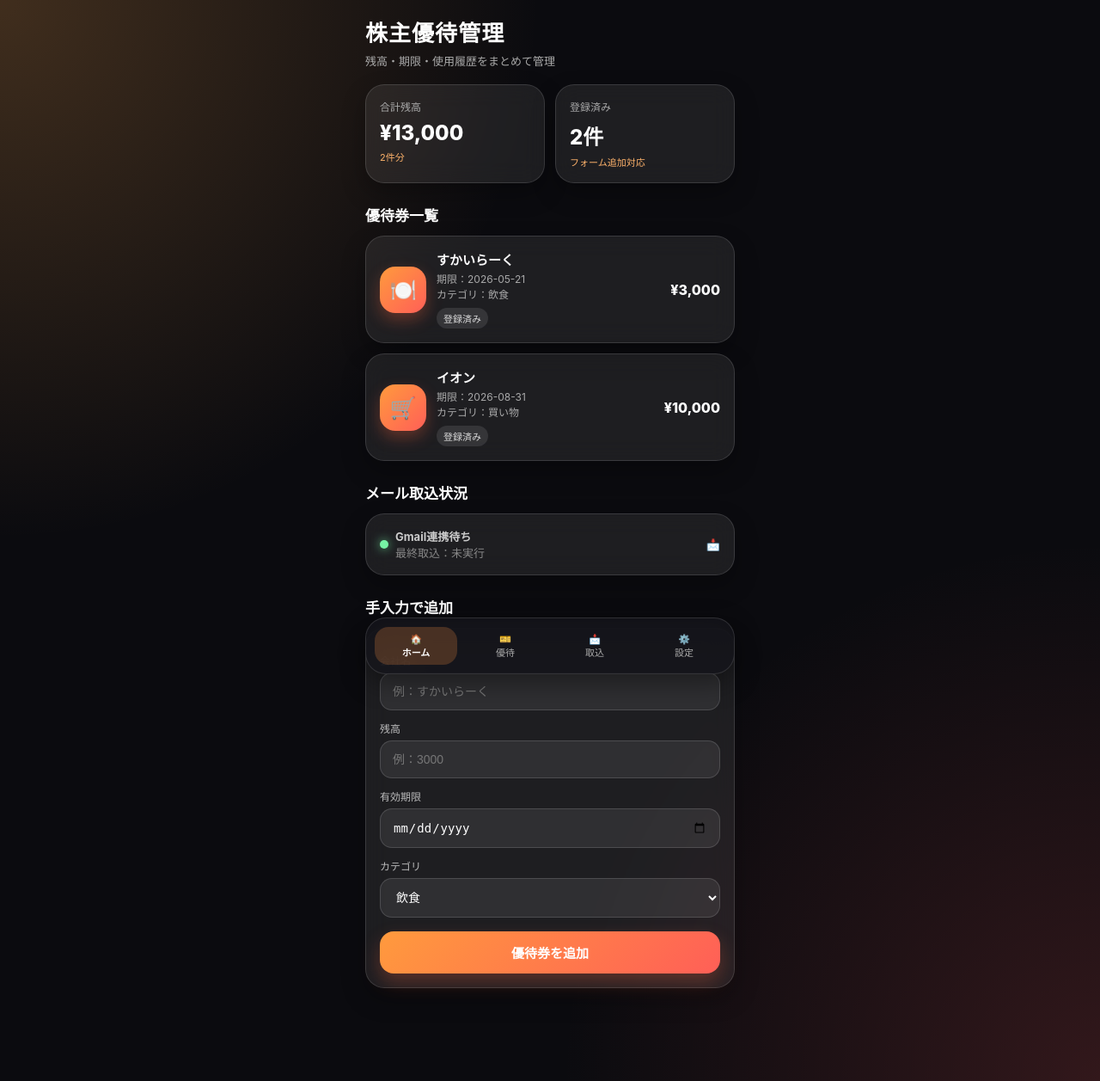
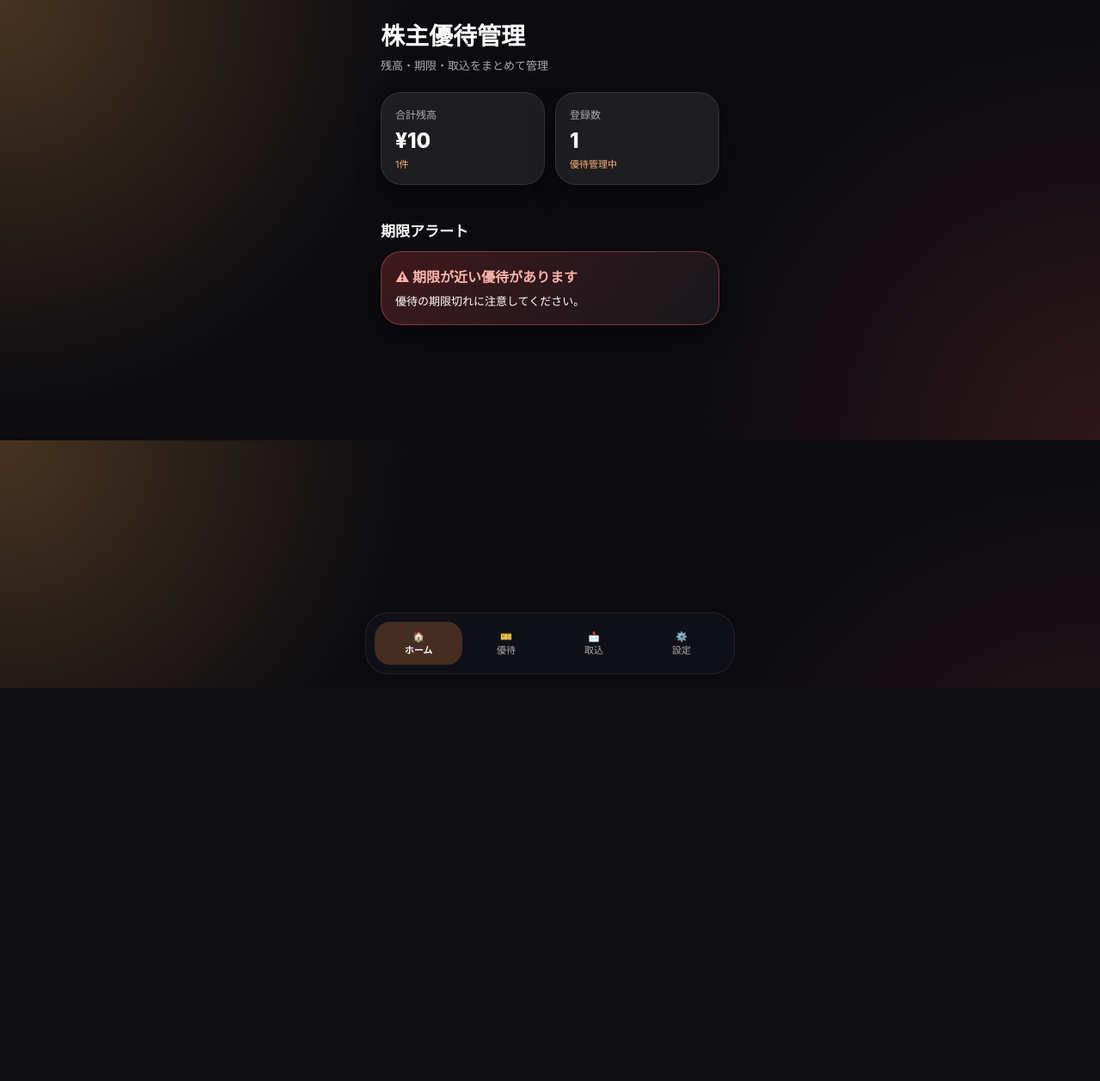
Before and after one commit to k2chanxmx-cloud/kabunushi_app, a Flask app: page / in a window 1280 px wide. Shown: the whole page at 86% size. After the commit the page ends 800 px from the top, so only its background shows below. Run offline with Flask 3, Linux system fonts and the light colour scheme; a database or web service that is not in the repository returns one stand-in record (values such as "Sample title"); some libraries are stand-ins or nearby versions.

Commit message:
Add files via upload

```diff
--- a/app.py
+++ b/app.py
@@ -1,25 +1,60 @@
+import os
+import psycopg2
+from psycopg2.extras import RealDictCursor
 from flask import Flask, render_template, request, redirect, url_for
+from dotenv import load_dotenv
+
+load_dotenv()
 
 app = Flask(__name__)
 
-tickets = [
-    {
-        "company": "すかいらーく",
-        "balance": 3000,
-        "expire_date": "2026-05-21",
-        "category": "飲食",
-    },
-    {
-        "company": "イオン",
-        "balance": 10000,
-        "expire_date": "2026-08-31",
-        "category": "買い物",
-    },
-]
+DATABASE_URL = os.environ.get("DATABASE_URL")
+
+
+def get_conn():
+    return psycopg2.connect(DATABASE_URL)
+
+
+def init_db():
+    with get_conn() as conn:
+        with conn.cursor() as cur:
+            cur.execute("""
+                CREATE TABLE IF NOT EXISTS tickets (
+                    id SERIAL PRIMARY KEY,
+                    company TEXT NOT NULL,
+                    balance INTEGER NOT NULL DEFAULT 0,
+                    expire_date DATE,
+                    category TEXT NOT NULL DEFAULT 'その他',
+                    created_at TIMESTAMP DEFAULT CURRENT_TIMESTAMP
+                );
+            """)
+        conn.commit()
+
+
+@app.before_request
+def before_request():
+    init_db()
 
 
 @app.route("/")
 def home():
+    with get_conn() as conn:
+        with conn.cursor(cursor_factory=RealDictCursor) as cur:
+            cur.execute("""
+                SELECT
+                    id,
+                    company,
+                    balance,
+                    expire_date,
+                    category
+                FROM tickets
+                ORDER BY
+                    expire_date IS NULL,
+                    expire_date ASC,
+                    id DESC;
+            """)
+            tickets = cur.fetchall()
+
     total_balance = sum(ticket["balance"] for ticket in tickets)
     ticket_count = len(tickets)
 
@@ -46,14 +81,16 @@ def add_ticket():
     except ValueError:
         balance = 0
 
-    tickets.append(
-        {
-            "company": company,
-            "balance": balance,
-            "expire_date": expire_date,
-            "category": category,
-        }
-    )
+    if expire_date == "":
+        expire_date = None
+
+    with get_conn() as conn:
+        with conn.cursor() as cur:
+            cur.execute("""
+                INSERT INTO tickets (company, balance, expire_date, category)
+                VALUES (%s, %s, %s, %s);
+            """, (company, balance, expire_date, category))
+        conn.commit()
 
     return redirect(url_for("home"))
 
--- a/requirements.txt
+++ b/requirements.txt
@@ -1,2 +1,4 @@
 Flask
 gunicorn
+psycopg2-binary
+python-dotenv
--- a/templates/index.html
+++ b/templates/index.html
@@ -1,266 +1,351 @@
 <!DOCTYPE html>
 <html lang="ja">
 <head>
-  <meta charset="UTF-8" />
-  <meta name="viewport" content="width=device-width, initial-scale=1.0" />
-  <title>株主優待 管理アプリ</title>
+<meta charset="UTF-8">
+<meta name="viewport" content="width=device-width, initial-scale=1.0">
+
+<title>株主優待管理</title>
 
 <style>
-    * { box-sizing: border-box; }
 
-    body {
-      margin: 0;
-      font-family: -apple-system, BlinkMacSystemFont, "Segoe UI", sans-serif;
-      background:
-        radial-gradient(circle at top left, rgba(255, 170, 80, 0.22), transparent 35%),
-        radial-gradient(circle at bottom right, rgba(255, 90, 90, 0.16), transparent 35%),
-        #0b0b0f;
-      color: #fff;
-      min-height: 100vh;
-      padding: 18px;
+*{
+    box-sizing:border-box;
 }
 
-    .app {
-      max-width: 430px;
-      margin: 0 auto;
-      padding-bottom: 90px;
+body{
+    margin:0;
+    background:
+    radial-gradient(circle at top left, rgba(255,170,80,0.25), transparent 35%),
+    radial-gradient(circle at bottom right, rgba(255,90,90,0.15), transparent 35%),
+    #0b0b10;
+
+    color:white;
+    font-family:-apple-system,BlinkMacSystemFont,"Segoe UI",sans-serif;
 }
 
-    .header { margin-bottom: 18px; }
-
-    .header h1 {
-      font-size: 26px;
-      margin: 0;
-      letter-spacing: 0.04em;
+.app{
+    max-width:430px;
+    margin:auto;
+    padding:20px 18px 120px;
 }
 
-    .header p {
-      margin: 6px 0 0;
-      color: #aaa;
-      font-size: 13px;
+.header{
+    margin-bottom:22px;
 }
 
-    .summary {
-      display: grid;
-      grid-template-columns: 1fr 1fr;
-      gap: 12px;
-      margin-bottom: 18px;
+.header h1{
+    margin:0;
+    font-size:28px;
+    font-weight:800;
 }
 
-    .card {
-      background: rgba(255, 255, 255, 0.08);
-      border: 1px solid rgba(255, 255, 255, 0.13);
-      backdrop-filter: blur(14px);
-      border-radius: 22px;
-      padding: 16px;
-      box-shadow: 0 12px 28px rgba(0,0,0,0.28);
+.header p{
+    margin-top:6px;
+    color:#aaa;
+    font-size:13px;
 }
 
-    .summary-card .label {
-      color: #aaa;
-      font-size: 12px;
-      margin-bottom: 8px;
+.section{
+    display:none;
 }
 
-    .summary-card .value {
-      font-size: 24px;
-      font-weight: 800;
+.section.active{
+    display:block;
 }
 
-    .summary-card .sub {
-      margin-top: 5px;
-      font-size: 11px;
-      color: #ffb36b;
+.card{
+    background:rgba(255,255,255,0.08);
+    border:1px solid rgba(255,255,255,0.1);
+    backdrop-filter:blur(14px);
+    border-radius:24px;
+    padding:16px;
+    margin-bottom:14px;
+    box-shadow:0 12px 30px rgba(0,0,0,0.3);
 }
 
-    .section-title {
-      font-size: 17px;
-      font-weight: 700;
-      margin: 24px 0 12px;
+.summary{
+    display:grid;
+    grid-template-columns:1fr 1fr;
+    gap:12px;
 }
 
-    .ticket {
-      display: flex;
-      gap: 12px;
-      align-items: center;
-      margin-bottom: 12px;
+.summary-label{
+    color:#aaa;
+    font-size:12px;
+    margin-bottom:8px;
 }
 
-    .ticket-icon {
-      width: 54px;
-      height: 54px;
-      border-radius: 18px;
-      display: grid;
-      place-items: center;
-      font-size: 25px;
-      background: linear-gradient(135deg, #ff9a3d, #ff5f57);
-      box-shadow: 0 8px 18px rgba(255, 100, 60, 0.3);
-      flex-shrink: 0;
+.summary-value{
+    font-size:24px;
+    font-weight:800;
 }
 
-    .ticket-main {
-      flex: 1;
-      min-width: 0;
+.summary-sub{
+    margin-top:4px;
+    font-size:11px;
+    color:#ffb36b;
 }
 
-    .ticket-name {
-      font-weight: 800;
-      font-size: 15px;
-      margin-bottom: 4px;
+.section-title{
+    font-size:17px;
+    font-weight:700;
+    margin:26px 0 12px;
 }
 
-    .ticket-meta {
-      color: #aaa;
-      font-size: 12px;
-      line-height: 1.5;
+.ticket{
+    display:flex;
+    align-items:center;
+    gap:12px;
 }
 
-    .ticket-amount {
-      text-align: right;
-      font-weight: 800;
-      font-size: 16px;
+.ticket-icon{
+    width:56px;
+    height:56px;
+    border-radius:18px;
+    display:grid;
+    place-items:center;
+    font-size:25px;
+
+    background:linear-gradient(135deg,#ff9a3d,#ff5f57);
 }
 
-    .badge {
-      display: inline-block;
-      margin-top: 6px;
-      padding: 4px 8px;
-      border-radius: 999px;
-      font-size: 11px;
-      background: rgba(255,255,255,0.1);
-      color: #ddd;
+.ticket-main{
+    flex:1;
 }
 
-    .form-card { margin-top: 12px; }
-
-    label {
-      display: block;
-      margin: 12px 0 6px;
-      color: #bbb;
-      font-size: 12px;
+.ticket-name{
+    font-size:15px;
+    font-weight:800;
+    margin-bottom:5px;
 }
 
-    input, select {
-      width: 100%;
-      padding: 13px 14px;
-      border-radius: 14px;
-      border: 1px solid rgba(255,255,255,0.14);
-      background: rgba(255,255,255,0.08);
-      color: #fff;
-      font-size: 14px;
-      outline: none;
+.ticket-meta{
+    color:#aaa;
+    font-size:12px;
+    line-height:1.5;
 }
 
-    input::placeholder { color: #777; }
-
-    select option { color: #000; }
-
-    button {
-      width: 100%;
-      margin-top: 16px;
-      padding: 14px;
-      border: none;
-      border-radius: 16px;
-      background: linear-gradient(135deg, #ff9a3d, #ff5f57);
-      color: #fff;
-      font-weight: 800;
-      font-size: 15px;
-      box-shadow: 0 10px 22px rgba(255, 100, 60, 0.28);
-      cursor: pointer;
+.ticket-amount{
+    font-weight:800;
+    font-size:16px;
 }
 
-    .mail-status {
-      display: flex;
-      align-items: center;
-      justify-content: space-between;
-      gap: 12px;
-      font-size: 13px;
-      color: #ccc;
+.badge{
+    display:inline-block;
+    margin-top:7px;
+    padding:4px 9px;
+    border-radius:999px;
+    background:rgba(255,255,255,0.08);
+    font-size:11px;
 }
 
-    .status-dot {
-      width: 10px;
-      height: 10px;
-      border-radius: 50%;
-      background: #76f2a4;
-      box-shadow: 0 0 12px rgba(118,242,164,0.8);
-      flex-shrink: 0;
+.alert-card{
+    border:1px solid rgba(255,100,100,0.4);
+    background:linear-gradient(
+        135deg,
+        rgba(255,80,80,0.22),
+        rgba(255,255,255,0.05)
+    );
 }
 
-    .mail-left {
-      display: flex;
-      align-items: center;
-      gap: 8px;
+.alert-title{
+    font-weight:800;
+    color:#ffb3aa;
+    margin-bottom:7px;
 }
 
-    .bottom-nav {
-      position: fixed;
-      left: 50%;
-      bottom: 16px;
-      transform: translateX(-50%);
-      width: calc(100% - 32px);
-      max-width: 430px;
-      display: grid;
-      grid-template-columns: repeat(4, 1fr);
-      gap: 8px;
-      padding: 10px;
-      border-radius: 24px;
-      background: rgba(20,20,26,0.82);
-      border: 1px solid rgba(255,255,255,0.12);
-      backdrop-filter: blur(16px);
-      box-shadow: 0 10px 30px rgba(0,0,0,0.4);
+.alert-text{
+    font-size:13px;
+    line-height:1.6;
 }
 
-    .nav-item {
-      text-align: center;
-      font-size: 11px;
-      color: #aaa;
-      padding: 7px 0;
-      border-radius: 16px;
+input,
+select{
+    width:100%;
+    padding:14px;
+    border-radius:15px;
+    border:1px solid rgba(255,255,255,0.12);
+    background:rgba(255,255,255,0.07);
+    color:white;
+    margin-top:7px;
+    margin-bottom:14px;
+    outline:none;
 }
 
-    .nav-item.active {
-      background: rgba(255, 145, 70, 0.22);
-      color: #fff;
-      font-weight: 700;
+select option{
+    color:black;
 }
 
-    .empty {
-      color: #aaa;
-      font-size: 13px;
-      line-height: 1.6;
+button{
+    width:100%;
+    padding:14px;
+    border:none;
+    border-radius:16px;
+
+    background:linear-gradient(
+        135deg,
+        #ff9a3d,
+        #ff5f57
+    );
+
+    color:white;
+    font-size:15px;
+    font-weight:800;
+    cursor:pointer;
 }
+
+.setting-row{
+    display:flex;
+    justify-content:space-between;
+    align-items:center;
+    padding:10px 0;
+    border-bottom:1px solid rgba(255,255,255,0.08);
+    font-size:14px;
+}
+
+.setting-row:last-child{
+    border-bottom:none;
+}
+
+.toggle{
+    width:44px;
+    height:24px;
+    border-radius:999px;
+    background:#ff8f4c;
+    position:relative;
+}
+
+.toggle::after{
+    content:"";
+    position:absolute;
+    top:3px;
+    right:3px;
+    width:18px;
+    height:18px;
+    border-radius:50%;
+    background:white;
+}
+
+.import-item{
+    padding:12px 0;
+    border-bottom:1px solid rgba(255,255,255,0.08);
+}
+
+.import-title{
+    font-size:14px;
+    font-weight:700;
+}
+
+.import-sub{
+    margin-top:4px;
+    color:#aaa;
+    font-size:12px;
+}
+
+.bottom-nav{
+    position:fixed;
+    bottom:16px;
+    left:50%;
+    transform:translateX(-50%);
+
+    width:calc(100% - 30px);
+    max-width:430px;
+
+    background:rgba(18,18,25,0.92);
+
+    border:1px solid rgba(255,255,255,0.08);
+
+    border-radius:26px;
+
+    display:grid;
+    grid-template-columns:repeat(4,1fr);
+
+    padding:10px;
+
+    backdrop-filter:blur(18px);
+}
+
+.nav-item{
+    text-align:center;
+    color:#aaa;
+    padding:10px 0;
+    border-radius:18px;
+    font-size:11px;
+    cursor:pointer;
+}
+
+.nav-item.active{
+    background:rgba(255,145,70,0.22);
+    color:white;
+    font-weight:700;
+}
+
 </style>
 </head>
 
 <body>
+
 <div class="app">
 
 <div class="header">
     <h1>株主優待管理</h1>
-      <p>残高・期限・使用履歴をまとめて管理</p>
+    <p>残高・期限・取込をまとめて管理</p>
 </div>
 
+<!-- ホーム -->
+
+<div id="home" class="section active">
+
     <div class="summary">
-      <div class="card summary-card">
-        <div class="label">合計残高</div>
-        <div class="value">¥{{ "{:,}".format(total_balance) }}</div>
-        <div class="sub">{{ ticket_count }}件分</div>
+
+        <div class="card">
+            <div class="summary-label">合計残高</div>
+            <div class="summary-value">
+                ¥{{ "{:,}".format(total_balance) }}
             </div>
-
-      <div class="card summary-card">
-        <div class="label">登録済み</div>
-        <div class="value">{{ ticket_count }}件</div>
-        <div class="sub">フォーム追加対応</div>
+            <div class="summary-sub">
+                {{ ticket_count }}件
             </div>
         </div>
 
-    <div class="section-title">優待券一覧</div>
+        <div class="card">
+            <div class="summary-label">登録数</div>
+            <div class="summary-value">
+                {{ ticket_count }}
+            </div>
+            <div class="summary-sub">
+                優待管理中
+            </div>
+        </div>
 
-    {% if tickets %}
+    </div>
+
+    <div class="section-title">期限アラート</div>
+
+    <div class="card alert-card">
+        <div class="alert-title">
+            ⚠ 期限が近い優待があります
+        </div>
+
+        <div class="alert-text">
+            優待の期限切れに注意してください。
+        </div>
+    </div>
+
+</div>
+
+<!-- 優待 -->
+
+<div id="tickets" class="section">
+
+    <div class="section-title">優待一覧</div>
+
     {% for ticket in tickets %}
+
     <div class="card ticket">
+
         <div class="ticket-icon">
+
             {% if ticket.category == "飲食" %}
                 🍽️
             {% elif ticket.category == "買い物" %}
@@ -270,53 +355,61 @@
             {% else %}
                 🎫
             {% endif %}
+
         </div>
 
         <div class="ticket-main">
-            <div class="ticket-name">{{ ticket.company }}</div>
-            <div class="ticket-meta">
-              期限：{{ ticket.expire_date if ticket.expire_date else "未設定" }}<br>
-              カテゴリ：{{ ticket.category }}
-            </div>
-            <span class="badge">登録済み</span>
+
+            <div class="ticket-name">
+                {{ ticket.company }}
             </div>
 
-          <div class="ticket-amount">¥{{ "{:,}".format(ticket.balance) }}</div>
+            <div class="ticket-meta">
+                期限：
+                {{ ticket.expire_date if ticket.expire_date else "未設定" }}
+                <br>
+
+                カテゴリ：
+                {{ ticket.category }}
             </div>
+
+            <div class="badge">
+                登録済み
+            </div>
+
+        </div>
+
+        <div class="ticket-amount">
+            ¥{{ "{:,}".format(ticket.balance) }}
+        </div>
+
+    </div>
+
     {% endfor %}
-    {% else %}
-      <div class="card empty">
-        まだ優待券が登録されていません。<br>
-        下のフォームから追加してください。
-      </div>
-    {% endif %}
-
-    <div class="section-title">メール取込状況</div>
-
-    <div class="card mail-status">
-      <div class="mail-left">
-        <div class="status-dot"></div>
-        <div>
-          <strong>Gmail連携待ち</strong><br>
-          <span style="color:#888;">最終取込：未実行</span>
-        </div>
-      </div>
-      <div>📩</div>
-    </div>
 
     <div class="section-title">手入力で追加</div>
 
-    <form class="card form-card" method="POST" action="/add">
-      <label>会社名</label>
-      <input type="text" name="company" placeholder="例：すかいらーく" required />
+    <form class="card" method="POST" action="/add">
 
-      <label>残高</label>
-      <input type="number" name="balance" placeholder="例：3000" required />
+        <input
+            type="text"
+            name="company"
+            placeholder="会社名"
+            required
+        >
 
-      <label>有効期限</label>
-      <input type="date" name="expire_date" />
+        <input
+            type="number"
+            name="balance"
+            placeholder="残高"
+            required
+        >
 
-      <label>カテゴリ</label>
+        <input
+            type="date"
+            name="expire_date"
+        >
+
         <select name="category">
             <option>飲食</option>
             <option>買い物</option>
@@ -324,17 +417,138 @@
             <option>その他</option>
         </select>
 
-      <button type="submit">優待券を追加</button>
+        <button type="submit">
+            優待券を追加
+        </button>
+
     </form>
 
 </div>
 
+<!-- 取込 -->
+
+<div id="import" class="section">
+
+    <div class="section-title">
+        Gmail取込
+    </div>
+
+    <div class="card">
+
+        <div class="import-item">
+            <div class="import-title">
+                Gmail未連携
+            </div>
+
+            <div class="import-sub">
+                Gmail API連携待ち
+            </div>
+        </div>
+
+        <div class="import-item">
+            <div class="import-title">
+                最終取得
+            </div>
+
+            <div class="import-sub">
+                未実行
+            </div>
+        </div>
+
+        <div class="import-item">
+            <div class="import-title">
+                自動削除
+            </div>
+
+            <div class="import-sub">
+                ON予定
+            </div>
+        </div>
+
+    </div>
+
+</div>
+
+<!-- 設定 -->
+
+<div id="settings" class="section">
+
+    <div class="section-title">
+        設定
+    </div>
+
+    <div class="card">
+
+        <div class="setting-row">
+            <span>期限通知</span>
+            <div class="toggle"></div>
+        </div>
+
+        <div class="setting-row">
+            <span>自動メール削除</span>
+            <div class="toggle"></div>
+        </div>
+
+        <div class="setting-row">
+            <span>Gmail連携</span>
+            <div class="toggle"></div>
+        </div>
+
+        <div class="setting-row">
+            <span>ダークモード</span>
+            <div class="toggle"></div>
+        </div>
+
+    </div>
+
+</div>
+
+</div>
+
+<!-- 下タブ -->
+
 <div class="bottom-nav">
-    <div class="nav-item active">🏠<br>ホーム</div>
-    <div class="nav-item">🎫<br>優待</div>
-    <div class="nav-item">📩<br>取込</div>
-    <div class="nav-item">⚙️<br>設定</div>
+
+    <div class="nav-item active" onclick="showSection('home', this)">
+        🏠<br>
+        ホーム
     </div>
+
+    <div class="nav-item" onclick="showSection('tickets', this)">
+        🎫<br>
+        優待
+    </div>
+
+    <div class="nav-item" onclick="showSection('import', this)">
+        📩<br>
+        取込
+    </div>
+
+    <div class="nav-item" onclick="showSection('settings', this)">
+        ⚙️<br>
+        設定
+    </div>
+
+</div>
+
+<script>
+
+function showSection(id, element){
+
+    document.querySelectorAll(".section").forEach(section=>{
+        section.classList.remove("active");
+    });
+
+    document.querySelectorAll(".nav-item").forEach(item=>{
+        item.classList.remove("active");
+    });
+
+    document.getElementById(id).classList.add("active");
+
+    element.classList.add("active");
+}
+
+</script>
 
 </body>
 </html>
```
Lines whose indentation alone changed are shown as unchanged.
